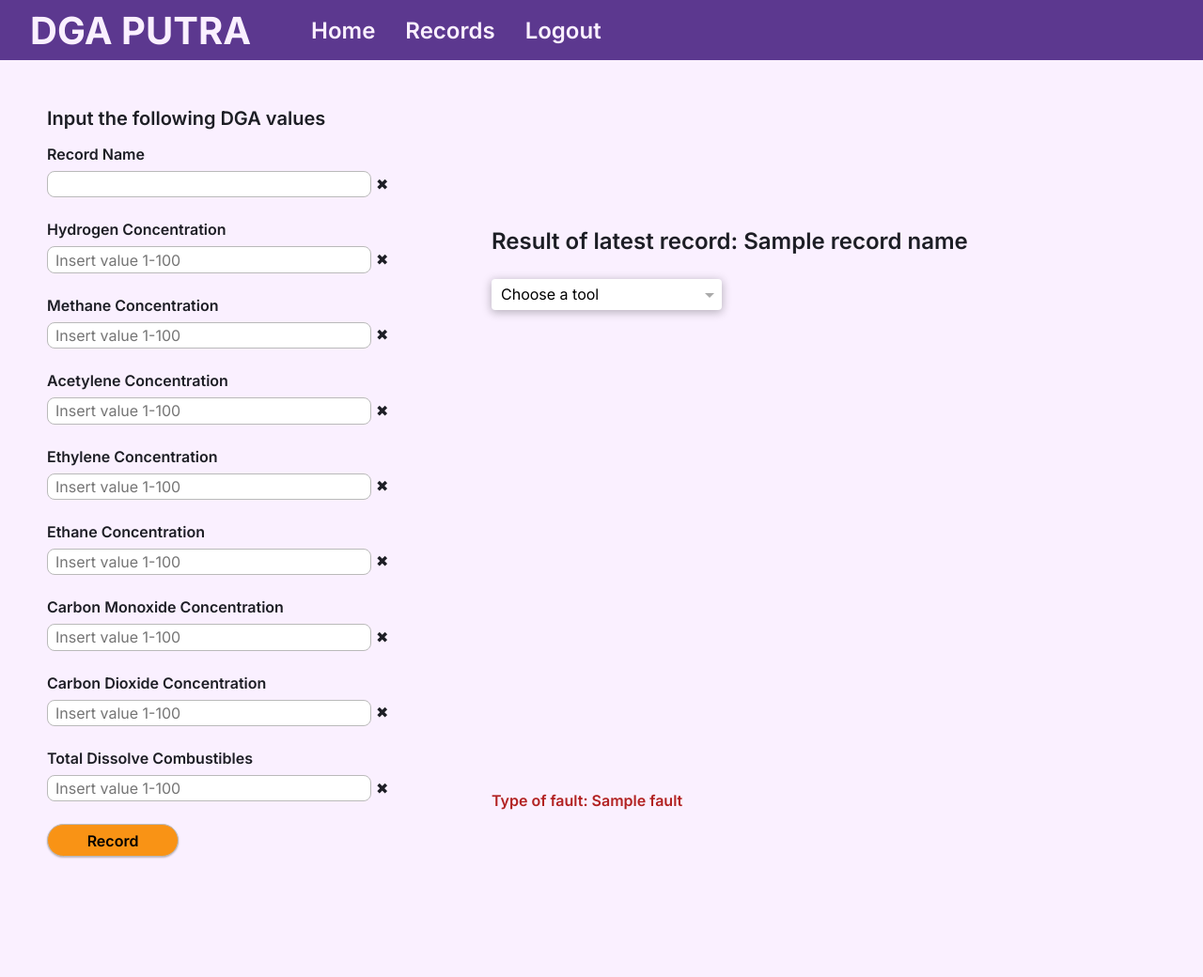
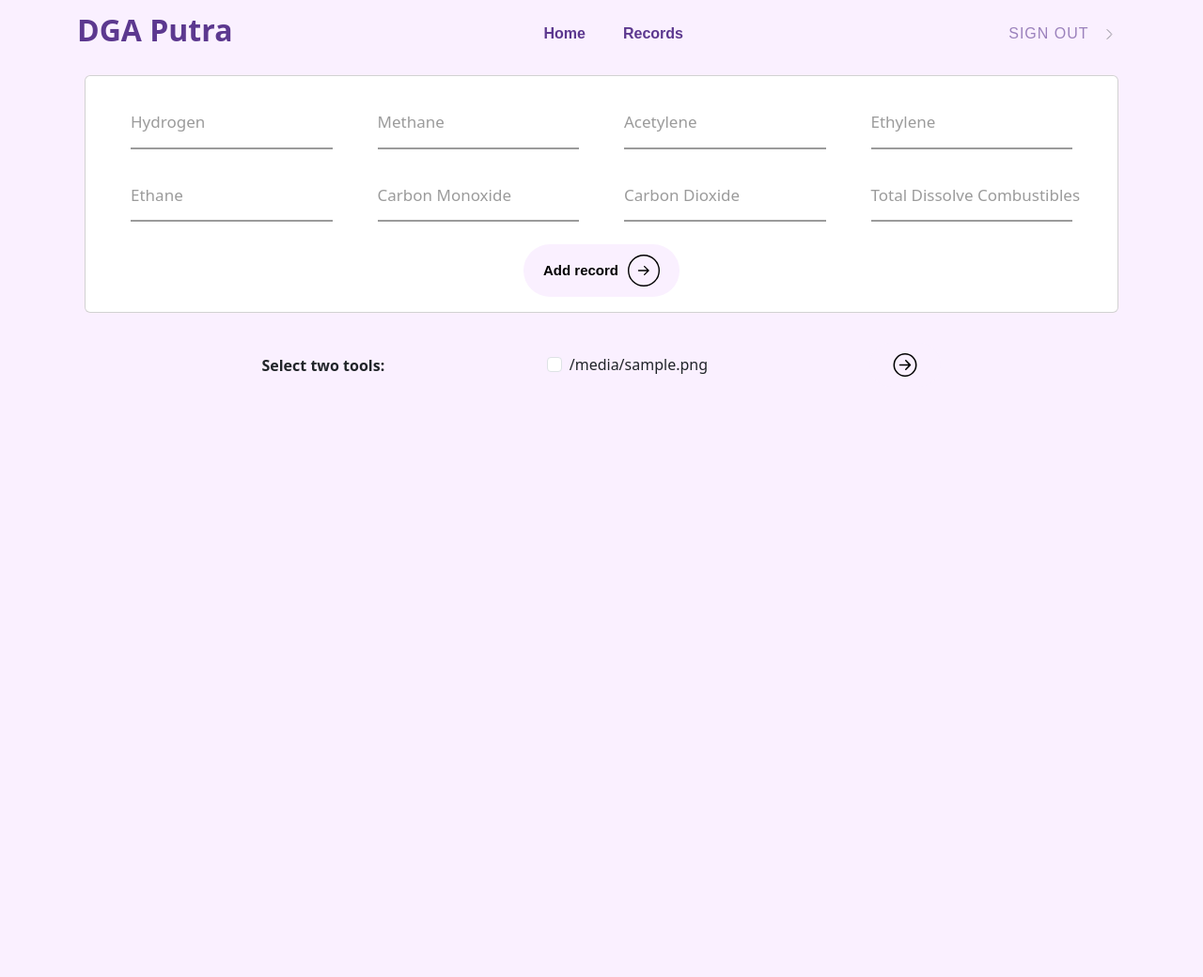
Before and after one commit to chickenwinger/dga-project, a Flask app: template dga/templates/home.html in a window 1280 px wide. Shown: the whole page at 94% size. After the commit the page ends 401 px from the top, so only its background shows below. Run offline with Flask 2, Linux system fonts and the light colour scheme; the template is opened without the code that fills it: most values are stand-ins (such as "Sample title", 1, 10 or a date in 2020).

Commit message:
style: change the overall style of the website and display two images now

```diff
--- a/dga/rtdatabase.py
+++ b/dga/rtdatabase.py
@@ -29,6 +29,8 @@ def home():
     except:
         flash("Session expired, please login again", "error")
         return redirect(url_for("authentication.index"))
+
+    image_paths = ["dt1.png", "dt4.png", "dt5.png", "dp1.png", "dp2.png"]
 
     if request.method == "POST":
         if request.form["action"] == "record":
@@ -104,7 +106,7 @@ def home():
                 selected_val=selected_val,
             )
 
-    return render_template("home.html")
+    return render_template("home.html", image_paths=image_paths)
 
 
 
--- /dev/null
+++ b/dga/static/script.js
@@ -0,0 +1,25 @@
+$(function() {
+    var limit = 3;
+
+    $('.form-check-input').on('change', function(evt) {
+        if($("input[name='image']:checked").length >= limit) {
+            this.checked = false;
+        }
+    });
+
+    $('#image-form').submit(function(e) {
+        e.preventDefault();
+
+        var selectedImages = $("input[name='image']:checked").map(function() {
+            return $(this).val();
+        }).get();
+
+        // Display the selected images
+        $('#selected-images').empty();
+
+        for (var i = 0; i < selectedImages.length; i++) {
+            var imageSrc = staticUrlPrefix + "images/" + selectedImages[i];
+            $('#selected-images').append('<img src="' + imageSrc + '" height="480px" width="640px">');
+        }
+    });
+});
--- /dev/null
+++ b/dga/static/style2.css
@@ -0,0 +1,202 @@
+:root {
+  --clr-primary-400: hsl(265, 44%, 39%);
+  --clr-accent-400: hsl(279, 100%, 97%);
+
+  --ff-primary: 'Poppins', sans-serif;
+
+}
+
+#custom-link a {
+    color: hsl(265, 44%, 39%);
+  position: relative;
+  text-decoration: none;
+  font-family: var(--ff-primary);
+}
+
+#custom-link a::before {
+  content: '';
+  position: absolute;
+  width: 100%;
+  height: 4px;
+  border-radius: 4px;
+  background-color: var(--clr-primary-400);
+  bottom: 0;
+  left: 0;
+  transform-origin: right;
+  transform: scaleX(0);
+  transition: transform .3s ease-in-out;
+}
+
+#custom-link a:hover::before {
+  transform-origin: left;
+  transform: scaleX(1);
+}
+
+.custom-btn {
+    width: 140px;
+    height: 40px;
+    display: flex;
+    align-items: center;
+    justify-content: space-evenly;
+    text-transform: uppercase;
+    letter-spacing: 1px;
+    border: none;
+    position: relative;
+    background-color: transparent;
+    transition: .2s cubic-bezier(0.19, 1, 0.22, 1);
+    opacity: 0.6;
+    font-family: var(--ff-primary);
+  }
+
+  .custom-btn a {
+    text-decoration: none;
+    color: var(--clr-primary-400);
+  }
+
+  .custom-btn::after {
+    content: '';
+    border-bottom: 3px double var(--clr-primary-400);
+    width: 0;
+    height: 100%;
+    position: absolute;
+    margin-top: -5px;
+    top: 0;
+    left: 5px;
+    visibility: hidden;
+    opacity: 1;
+    transition: .2s linear;
+  }
+
+  .custom-btn .icon {
+    transform: translateX(0%);
+    transition: .2s linear;
+    animation: attention 1.2s linear infinite;
+  }
+
+  .custom-btn:hover::after {
+    visibility: visible;
+    opacity: 0.7;
+    width: 90%;
+  }
+
+  .custom-btn:hover {
+    letter-spacing: 2px;
+    opacity: 1;
+  }
+
+  .custom-btn:hover > .icon {
+    transform: translateX(30%);
+    animation: none;
+  }
+
+  @keyframes attention {
+    0% {
+      transform: translateX(0%);
+    }
+
+    50% {
+      transform: translateX(30%);
+    }
+  }
+
+  .record-button {
+    cursor: pointer;
+    font-weight: 700;
+    font-family: var(--ff-primary);
+    transition: all .2s;
+    padding: 10px 20px;
+    border-radius: 100px;
+    background: var(--clr-accent-400);
+    border: 1px solid transparent;
+    display: flex;
+    align-items: center;
+    font-size: 15px;
+  }
+
+  .record-button:hover {
+    background: var(--clr-primary-400);
+  }
+
+  .record-button > svg {
+    width: 34px;
+    margin-left: 10px;
+    transition: transform .3s ease-in-out;
+  }
+
+  .record-button:hover svg {
+    transform: translateX(5px);
+    color: white;
+  }
+
+  .record-button:active {
+    transform: scale(0.95);
+  }
+
+  #show-button > svg {
+    margin-left: 0px;
+    transition: none;
+    transform: none;
+  }
+
+  .form__group {
+    position: relative;
+    padding: 20px 0 0;
+    width: 100%;
+    max-width: 180px;
+  }
+
+  .form__field {
+    font-family: inherit;
+    width: 100%;
+    border: none;
+    border-bottom: 2px solid #9b9b9b;
+    outline: 0;
+    font-size: 17px;
+    color: var(--clr-primary-400);
+    padding: 7px 0;
+    background: transparent;
+    transition: border-color 0.2s;
+  }
+
+  .form__field::placeholder {
+    color: transparent;
+  }
+
+  .form__field:placeholder-shown ~ .form__label {
+    font-size: 17px;
+    cursor: text;
+    top: 20px;
+  }
+
+  .form__label {
+    position: absolute;
+    top: 0;
+    display: block;
+    transition: 0.2s;
+    font-size: 17px;
+    color: #9b9b9b;
+    pointer-events: none;
+  }
+
+  .form__field:focus {
+    padding-bottom: 6px;
+    font-weight: 700;
+    border-width: 3px;
+    border-image: linear-gradient(to right, rgba(138,15,149,1), rgba(255,57,237,1));
+    border-image-slice: 1;
+  }
+
+  .form__field:focus ~ .form__label {
+    position: absolute;
+    top: 0;
+    display: block;
+    transition: 0.2s;
+    font-size: 17px;
+    color: var(--clr-primary-400);
+    font-weight: 700;
+  }
+
+  /* reset input */
+  .form__field:required, .form__field:invalid {
+    box-shadow: none;
+  }
--- a/dga/templates/base.html
+++ b/dga/templates/base.html
@@ -13,26 +13,92 @@
     <link
       rel="stylesheet"
       type="text/css"
-      href="{{ url_for('static', filename='styles.css') }}"
+      href="{{ url_for('static', filename='style2.css') }}"
     />
+    <link
+      href="https://cdn.jsdelivr.net/npm/bootstrap@5.3.0-alpha3/dist/css/bootstrap.min.css"
+      rel="stylesheet"
+      integrity="sha384-KK94CHFLLe+nY2dmCWGMq91rCGa5gtU4mk92HdvYe+M/SXH301p5ILy+dN9+nJOZ"
+      crossorigin="anonymous"
+    />
+    <script src="https://code.jquery.com/jquery-3.6.0.min.js"></script>
     <title>DGAPUTRA</title>
   </head>
 
-  <body>
-    <header class="header bg-primary-400">
+  <body style="background-color: hsl(279, 100%, 97%)">
+    <header id="header" class="header d-flex align-items-center">
       <div class="container">
-        <nav class="nav-bar">
-          <div>
-            <p class="fs-primary-heading fw-bold text-accent-400">DGA PUTRA</p>
+        <nav class="navbar navbar-expand-lg navbar-light">
+          <!-- Brand -->
+          <a
+            href="{{ url_for('rtdatabase.home') }}"
+            class="navbar-brand me-auto"
+          >
+            <h2 class="fw-semibold" style="color: hsl(265, 44%, 39%)">
+              DGA Putra
+            </h2>
+          </a>
+
+          <!-- Collapse -->
+          <div class="collapse navbar-collapse" id="navbarCollapse">
+            <!-- Navigation -->
+            <ul class="navbar-nav ms-auto gap-4" id="custom-link">
+              <li class="nav-item">
+                <a
+                  class="nav-link fw-semibold"
+                  id="navbarLandings"
+                  href="{{ url_for('rtdatabase.home') }}"
+                >
+                  Home
+                </a>
+              </li>
+              <li class="nav-item">
+                <a
+                  class="nav-link fw-semibold"
+                  id="navbarPages"
+                  href="{{ url_for('rtdatabase.records') }}"
+                >
+                  Records
+                </a>
+              </li>
+            </ul>
+
+            <!-- Button -->
+
+            <button class="navbar-btn ms-auto custom-btn">
+              <a href="{{ url_for('authentication.logout') }}" target="_blank">
+                Sign out
+              </a>
+              <svg
+                xmlns="http://www.w3.org/2000/svg"
+                fill="none"
+                viewBox="0 0 24 24"
+                height="15px"
+                width="15px"
+                class="icon"
+              >
+                <path
+                  stroke-linejoin="round"
+                  stroke-linecap="round"
+                  stroke-miterlimit="10"
+                  stroke-width="1.5"
+                  stroke="#292D32"
+                  d="M8.91016 19.9201L15.4302 13.4001C16.2002 12.6301 16.2002 11.3701 15.4302 10.6001L8.91016 4.08008"
+                ></path>
+              </svg>
+            </button>
           </div>
-          <ul class="text-neutral-100 fw-semi-bold fs-600">
-            <li><a href="{{ url_for('rtdatabase.home') }}">Home</a></li>
-            <li><a href="{{ url_for('rtdatabase.records') }}">Records</a></li>
-            <li><a href="{{ url_for('authentication.logout') }}">Logout</a></li>
-          </ul>
         </nav>
       </div>
     </header>
+
     <main>{% block content %}{% endblock %}</main>
+
+    <script
+      src="https://cdn.jsdelivr.net/npm/bootstrap@5.3.0-alpha3/dist/js/bootstrap.bundle.min.js"
+      integrity="sha384-ENjdO4Dr2bkBIFxQpeoTz1HIcje39Wm4jDKdf19U8gI4ddQ3GYNS7NTKfAdVQSZe"
+      crossorigin="anonymous"
+    ></script>
+    <script src="{{ url_for('static', filename='script.js') }}"></script>
   </body>
 </html>
--- a/dga/templates/home.html
+++ b/dga/templates/home.html
@@ -1,190 +1,200 @@
-{% extends "base.html" %}
-{% block content %}
-<div class="container bg-accent-400">
-  <div class="even-columns">
-    <form class="input-wrap dga" style="align-self: flex-start;" autocomplete="off" method="POST">
-      <div class="fs-secondary-heading fw-semi-bold">
-        <p>Input the following DGA values</p>
+{% extends "base.html" %} {% block content %}
+<div class="container d-flex flex-column">
+  <form
+    class="d-flex gap-0 m-2 px-5 py-3 card card-body"
+    action=""
+    method="POST"
+    autocomplete="off"
+  >
+    <!-- Inputs -->
+
+    <div class="row row-cols-4 gx-5 gy-3 justify-content-around mb-4">
+      <div class="col form__group field">
+        <input
+          id="hydrogen"
+          name="hydrogen"
+          type="input"
+          class="form__field"
+          placeholder="Hydrogen"
+          required=""
+          pattern="^(99|[1-9][0-9]?)(\.\d{1,2})?$"
+        />
+        <label for="hydrogen" class="form__label">Hydrogen</label>
       </div>
-      <div class="input">
-        <div class="label">
-          <label for="rname">Record Name</label>
-        </div>
-        <input type="text" id="rname" name="rname" required />
-        <span class="validity"></span>
+      <div class="col form__group field">
+        <input
+          id="methane"
+          name="methane"
+          type="input"
+          class="form__field"
+          placeholder="Methane"
+          required=""
+          pattern="^(99|[1-9][0-9]?)(\.\d{1,2})?$"
+        />
+        <label for="methane" class="form__label">Methane</label>
       </div>
-      <div class="input">
-        <div class="label">
-          <label for="hydrogenconc">Hydrogen Concentration</label>
-        </div>
+      <div class="col form__group field">
         <input
-          type="text"
-          id="hydrogenconc"
-          name="hydrogenconc"
-          value="{{ request.form['hydrogenconc'] }}"
-          required
+          id="acetylene"
+          name="acetylene"
+          type="input"
+          class="form__field"
+          placeholder="Acetylene"
+          required=""
           pattern="^(99|[1-9][0-9]?)(\.\d{1,2})?$"
-          placeholder="Insert value 1-100"
         />
-        <span class="validity"></span>
+        <label for="acetylene" class="form__label">Acetylene</label>
       </div>
-      <div class="input">
-        <div class="label">
-          <label for="methaneconc">Methane Concentration</label>
-        </div>
+      <div class="col form__group field">
         <input
-          type="text"
-          id="methaneconc"
-          name="methaneconc"
-          value="{{ request.form['methaneconc'] }}"
-          required
+          id="ethylene"
+          name="ethylene"
+          type="input"
+          class="form__field"
+          placeholder="Ethylene"
+          required=""
           pattern="^(99|[1-9][0-9]?)(\.\d{1,2})?$"
-          placeholder="Insert value 1-100"
         />
-        <span class="validity"></span>
+        <label for="ethylene" class="form__label">Ethylene</label>
       </div>
-      <div class="input">
-        <div class="label">
-          <label for="acetyleneconc">Acetylene Concentration</label>
-        </div>
+      <div class="col form__group field">
         <input
-          type="text"
-          id="acetyleneconc"
-          name="acetyleneconc"
-          value="{{ request.form['acetyleneconc'] }}"
-          required
+          id="ethane"
+          name="ethane"
+          type="input"
+          class="form__field"
+          placeholder="Ethane"
+          required=""
           pattern="^(99|[1-9][0-9]?)(\.\d{1,2})?$"
-          placeholder="Insert value 1-100"
         />
-        <span class="validity"></span>
+        <label for="ethane" class="form__label">Ethane</label>
       </div>
-      <div class="input">
-        <div class="label">
-          <label for="ethyleneconc">Ethylene Concentration</label>
-        </div>
+      <div class="col form__group field">
         <input
-          type="text"
-          id="ethyleneconc"
-          name="ethyleneconc"
-          value="{{ request.form['ethyleneconc'] }}"
-          required
+          id="cmonoxide"
+          name="cmonoxide"
+          type="input"
+          class="form__field"
+          placeholder="Carbon Monoxide"
+          required=""
           pattern="^(99|[1-9][0-9]?)(\.\d{1,2})?$"
-          placeholder="Insert value 1-100"
         />
-        <span class="validity"></span>
+        <label for="cmonoxide" class="form__label">Carbon Monoxide</label>
       </div>
-      <div class="input">
-        <div class="label">
-          <label for="ethaneconc">Ethane Concentration</label>
-        </div>
+      <div class="col form__group field">
         <input
-          type="text"
-          id="ethaneconc"
-          name="ethaneconc"
-          value="{{ request.form['ethaneconc'] }}"
-          required
+          id="cdioxide"
+          name="cdioxide"
+          type="input"
+          class="form__field"
+          placeholder="Carbon Dioxide"
+          required=""
           pattern="^(99|[1-9][0-9]?)(\.\d{1,2})?$"
-          placeholder="Insert value 1-100"
         />
-        <span class="validity"></span>
+        <label for="cdioxide" class="form__label">Carbon Dioxide</label>
       </div>
-      <div class="input">
-        <div class="label">
-          <label for="cmonoxideconc">Carbon Monoxide Concentration</label>
-        </div>
+      <div class="col form__group field">
         <input
-          type="text"
-          id="cmonoxideconc"
-          name="cmonoxideconc"
-          value="{{ request.form['cmonoxideconc'] }}"
-          required
+          id="total"
+          name="total"
+          type="input"
+          class="form__field"
+          placeholder="Total Dissolve Combustibles"
+          required=""
           pattern="^(99|[1-9][0-9]?)(\.\d{1,2})?$"
-          placeholder="Insert value 1-100"
         />
-        <span class="validity"></span>
+        <label for="total" class="form__label"
+          >Total Dissolve Combustibles</label
+        >
       </div>
-      <div class="input">
-        <div class="label">
-          <label for="cdioxideconc">Carbon Dioxide Concentration</label>
-        </div>
-        <input
-          type="text"
-          id="cdioxideconc"
-          name="cdioxideconc"
-          value="{{ request.form['cdioxideconc'] }}"
-          required
-          pattern="^(99|[1-9][0-9]?)(\.\d{1,2})?$"
-          placeholder="Insert value 1-100"
+    </div>
+
+    <!-- Record button -->
+
+    <div class="align-self-center">
+      <button class="record-button" id="" name="action" value="record">
+        <span class="text-nowrap">Add record</span>
+        <svg
+          width="34"
+          height="34"
+          viewBox="0 0 74 74"
+          fill="none"
+          xmlns="http://www.w3.org/2000/svg"
+        >
+          <circle
+            cx="37"
+            cy="37"
+            r="35.5"
+            stroke="black"
+            stroke-width="3"
+          ></circle>
+          <path
+            d="M25 35.5C24.1716 35.5 23.5 36.1716 23.5 37C23.5 37.8284 24.1716 38.5 25 38.5V35.5ZM49.0607 38.0607C49.6464 37.4749 49.6464 36.5251 49.0607 35.9393L39.5147 26.3934C38.9289 25.8076 37.9792 25.8076 37.3934 26.3934C36.8076 26.9792 36.8076 27.9289 37.3934 28.5147L45.8787 37L37.3934 45.4853C36.8076 46.0711 36.8076 47.0208 37.3934 47.6066C37.9792 48.1924 38.9289 48.1924 39.5147 47.6066L49.0607 38.0607ZM25 38.5L48 38.5V35.5L25 35.5V38.5Z"
+            fill="black"
+          ></path>
+        </svg>
+      </button>
+    </div>
+  </form>
+
+  <form
+    class="d-flex justify-content-evenly align-items-center m-4"
+    action=""
+    id="image-form"
+  >
+    <span class="text-nowrap fw-semibold">Select two tools:</span>
+
+    {% for image in image_paths %}
+
+    <!-- DGA selection -->
+
+    <div class="form-check">
+      <input
+        class="form-check-input"
+        type="checkbox"
+        value="{{ image }}"
+        name="image"
+        id="flexCheckDefault"
+      />
+      <label class="form-check-label" for="flexCheckDefault">
+        {{ image }}
+      </label>
+    </div>
+
+    {% endfor %}
+
+    <button
+      type="submit"
+      class="record-button"
+      id="show-button"
+      name="action"
+      value="show"
+    >
+      <svg
+        xmlns="http://www.w3.org/2000/svg"
+        width="25"
+        height="25"
+        fill="currentColor"
+        class="bi bi-arrow-right-circle"
+        viewBox="0 0 16 16"
+      >
+        <path
+          fill-rule="evenodd"
+          d="M1 8a7 7 0 1 0 14 0A7 7 0 0 0 1 8zm15 0A8 8 0 1 1 0 8a8 8 0 0 1 16 0zM4.5 7.5a.5.5 0 0 0 0 1h5.793l-2.147 2.146a.5.5 0 0 0 .708.708l3-3a.5.5 0 0 0 0-.708l-3-3a.5.5 0 1 0-.708.708L10.293 7.5H4.5z"
         />
-        <span class="validity"></span>
-      </div>
-      <div class="input">
-        <div class="label">
-          <label for="totalcombustibles"
-            >Total Dissolve Combustibles</label
-          >
-        </div>
-        <input
-          type="text"
-          id="totalcombustibles"
-          name="totalcombustibles"
-          value="{{ request.form['totalcombustibles'] }}"
-          required
-          pattern="^(99|[1-9][0-9]?)(\.\d{1,2})?$"
-          placeholder="Insert value 1-100"
-        />
-        <span class="validity"></span>
-      </div>
-      {% include 'flash_messages.html' %}
-      <div>
-        <button class="button" type="submit" name="action" value="record">
-          Record
-        </button>
-      </div>
-    </form>
-    <form class="image-wrap" method="POST">
-      <div>
-        <h2
-          class="text-primary-900 fw-semi-bold fs-600"
-          style="margin-bottom: 10px"
-        >
-          Result of latest record: {{ record_name }}
-        </h2>
-      </div>
-      <div class="select">
-        <select
-          id="selection"
-          name="action"
-          method="POST"
-          onchange="this.form.submit()"
-          action="/home"
-        >
-          <option value="">Choose a tool</option>
-          <option name="action" value="triangle1" {% if selected_val == "triangle1" %} selected {% endif %}>
-            Duval Triangle 1
-          </option>
-          <option name="action" value="triangle4" {% if selected_val == "triangle4" %} selected {% endif %}>
-            Duval Triangle 4
-          </option>
-          <option name="action" value="triangle5" {% if selected_val == "triangle5" %} selected {% endif %}>
-            Duval Triangle 5
-          </option>
-          <option name="action" value="pentagon1" {% if selected_val == "pentagon1" %} selected {% endif %}>
-            Duval Pentagon 1
-          </option>
-          <option name="action" value="pentagon2" {% if selected_val == "pentagon2" %} selected {% endif %}>
-            Duval Pentagon 2
-          </option>
-        </select>
-      </div>
-      <div class="image-frame">
-        {% include 'imagedisplay.html' %}
-        <div class="empty-block"></div>
-      </div>
-      <div class="fs-400 fw-semi-bold" style="color: firebrick">
-        Type of fault: {{ fault }}
-      </div>
-    </form>
-  </div>
+      </svg>
+    </button>
+  </form>
+
+  <!-- Image display -->
+
+  <div
+    class="d-flex flex-shrink-1 justify-content-evenly"
+    id="selected-images"
+  ></div>
 </div>
+
+<script>
+  var staticUrlPrefix = "{{ url_for('static', filename='') }}";
+</script>
 {% endblock %}
```
Also changed, not shown: dga/templates/flash_messages.html (+5 -9 lines).
